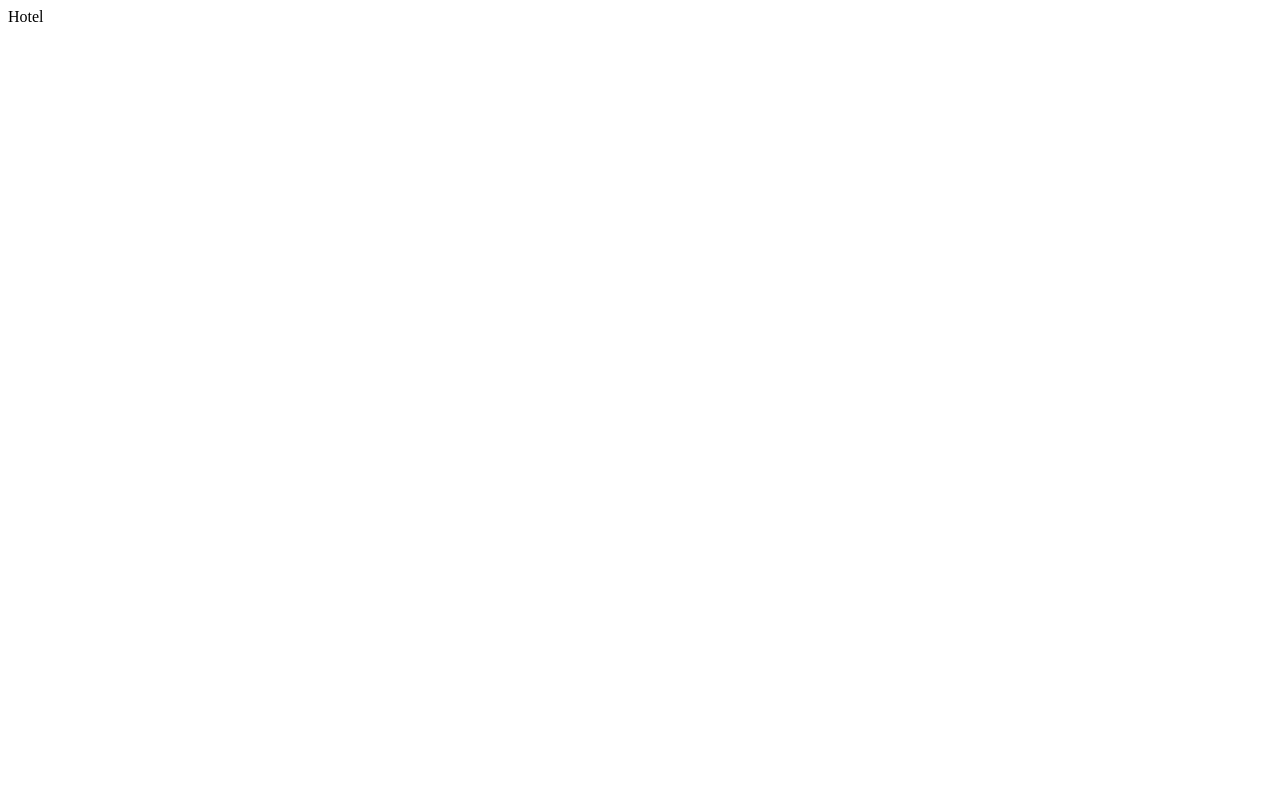
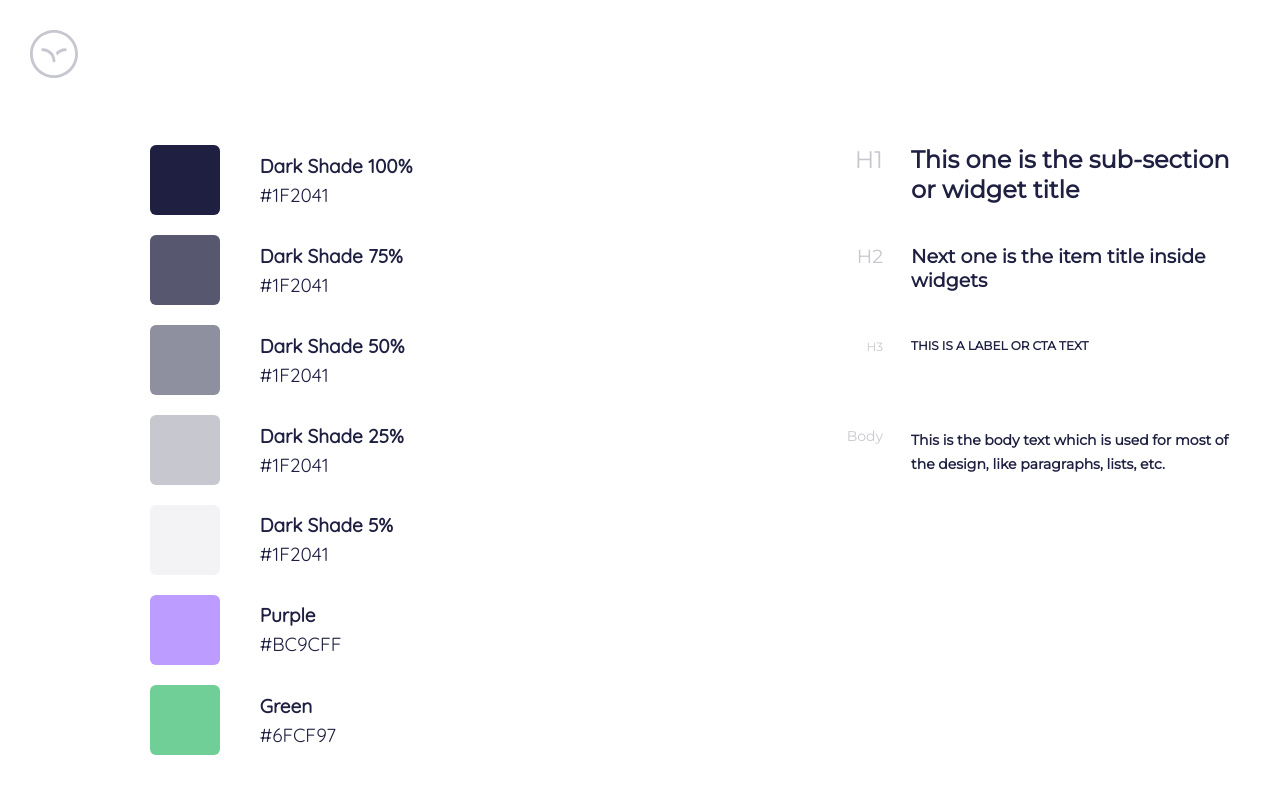
Before and after one commit to yura1980/test, a plain HTML site: page index.html in a window 1280 px wide. Drawn offline with Linux system fonts and the light colour scheme.

Commit message:
сверстан первый макет Colors & Type

```diff
--- a/index.html
+++ b/index.html
@@ -1,13 +1,58 @@
 <!doctype html>
 <html lang="ru">
+
 <head>
     <meta charset="UTF-8">
-    <meta name="viewport"
-          content="width=device-width, user-scalable=no, initial-scale=1.0, maximum-scale=1.0, minimum-scale=1.0">
+    <meta name="viewport" content="width=device-width, user-scalable=no, initial-scale=1.0, maximum-scale=1.0, minimum-scale=1.0">
     <meta http-equiv="X-UA-Compatible" content="ie=edge">
     <title>Hotel</title>
+    <link href='https://fonts.googleapis.com/css?family=Quicksand' rel='stylesheet'>
+    <link href='https://fonts.googleapis.com/css?family=Montserrat' rel='stylesheet'>
+    <link rel="stylesheet" type="text/css" href="style.css" />
 </head>
+
 <body>
-Hotel
+    <img src="img/group.svg" class="logo" alt="image description">
+
+    <section class="group" aria-label="Цвета">
+        <div class="rectangle dark_shade"></div>
+        <p class="rectangle_text dark_shade_text"><b>Dark Shade 100%</b><br/> #1F2041</p>
+
+        <div class="rectangle dark_shade75"></div>
+        <p class="rectangle_text dark_shade_text75"><b>Dark Shade 75%</b><br/> #1F2041</p>
+
+        <div class="rectangle dark_shade50"></div>
+        <p class="rectangle_text dark_shade_text50"><b>Dark Shade 50%</b><br/> #1F2041</p>
+
+        <div class="rectangle dark_shade25"></div>
+        <p class="rectangle_text dark_shade_text25"><b>Dark Shade 25%</b><br/> #1F2041</p>
+
+        <div class="rectangle dark_shade5"></div>
+        <p class="rectangle_text dark_shade_text5"><b>Dark Shade 5%</b><br/> #1F2041</p>
+
+        <div class="rectangle purple"></div>
+        <p class="rectangle_text purple_text"><b>Purple</b><br/> #BC9CFF</p>
+
+        <div class="rectangle green"></div>
+        <p class="rectangle_text green_text"><b>Green</b><br/> #6FCF97</p>
+    </section>
+
+    <section class="group2" aria-label="Заголовки">
+        <div class="group21">
+            <ul>
+                <li class="group2_h1 fs24">H1</li>
+                <li class="group2_h1 fs19">H2</li>
+                <li class="group2_h1 fs12">H3</li>
+                <li class="group2_h1 fs14">Body</li>
+            </ul>
+        </div>
+        <div class="group22 group2_h1">
+            <div class="group2_text fs24">This one is the sub-section or widget title</div>
+            <div style="margin: 40px 0 45px 0" class="group2_text fs19">Next one is the item title inside widgets</div>
+            <div class="group2_text fs12 tt-up">This is a label or CTA text</div>
+            <div style="margin: 75px 0 45px 0" class="group2_text fs14">This is the body text which is used for most of the design, like paragraphs, lists, etc.</div>
+        </div>
+    </section>
 </body>
+
 </html>
--- /dev/null
+++ b/style.css
@@ -0,0 +1,194 @@
+* {
+    -background: #E5E5E5;
+    margin: 0px;
+}
+
+.logo {
+    position: absolute;
+    width: 48px;
+    height: 48px;
+    left: 30px;
+    top: 30px;
+
+    /* Dark 25% */
+    -background: rgba(31, 32, 65, 0.25);
+}
+
+.rectangle {
+    position: absolute;
+    width: 70px;
+    height: 70px;
+    left: 0px;
+    border-radius: 6px;
+}
+
+.rectangle_text {
+    position: absolute;
+    width: 159px;
+    height: 57px;
+    left: 110px;
+
+    font-family: Quicksand;
+    font-style: normal;
+    -font-weight: bold;
+    font-size: 19px;
+    line-height: 29px;
+    -display: flex;
+    -align-items: center;
+
+    /* Dark 100% */
+    color: #1F2041;
+}
+
+.dark_shade {
+    background: #1F2041;
+    top: 0px;
+}
+
+.dark_shade_text {
+    color: #1F2041;
+    top: 7px;
+}
+
+.dark_shade75 {
+    background: rgba(31, 32, 65, 0.75);
+    top: 90px;
+}
+
+.dark_shade_text75 {
+    top: 97px;
+}
+
+.dark_shade50 {
+    background: rgba(31, 32, 65, 0.5);
+    top: 180px;
+}
+
+.dark_shade_text50 {
+    top: 187px;
+}
+
+.dark_shade25 {
+    background: rgba(31, 32, 65, 0.25);
+    top: 270px;
+}
+
+.dark_shade_text25 {
+    top: 277px;
+}
+
+.dark_shade5 {
+    background: rgba(31, 32, 65, 0.05);
+    top: 360px;
+}
+
+.dark_shade_text5 {
+    top: 366px;
+}
+
+.purple {
+    background: #BC9CFF;
+    top: 450px;
+}
+
+.purple_text {
+    top: 456px;
+}
+
+.green {
+    background: #6FCF97;
+    top: 540px;
+}
+
+.green_text {
+    top: 547px;
+}
+
+.group {
+    position: absolute;
+    width: 269.26px;
+    height: 610px;
+    left: 149.74px;
+    top: 145px;
+}
+
+.group2 {
+    position: absolute;
+    width: 403px;
+    height: 321px;
+    left: 846px;
+    top: 145px;
+}
+
+.fs24 {
+    font-size: 24px;
+    line-height: 30px;
+}
+
+.fs19 {
+    font-size: 19px;
+    line-height: 24px;
+}
+
+.fs12 {
+    font-size: 12px;
+    line-height: 15px;
+}
+
+.fs14 {
+    font-size: 14px;
+    line-height: 24px;
+}
+
+.tt-up {
+    text-transform: uppercase;
+}
+
+.group2 li {
+    list-style-type: none;
+    padding-bottom: 70px;
+}
+
+.group22 li {
+    list-style-type: none;
+    padding-bottom: 40px;
+}
+
+.group2 ul {
+    -margin-left: 0;
+    padding-left: 0;
+}
+
+.group2_h1 {
+    font-family: Montserrat;
+    font-style: normal;
+    font-weight: normal;
+    -font-size: 24px;
+    -line-height: 29px;
+    /* identical to box height */
+    -text-align: right;
+    color: rgba(31, 32, 65, 0.25);
+    -display: inline-block;
+}
+
+.group21 {
+    position: absolute;
+    width: 37px;
+    height: 297px;
+    left: 0px;
+    top: 0px;
+    text-align: right;
+}
+
+.group22 {
+    position: absolute;
+    display: block;
+    height: 297px;
+    left: 65px;
+    top: 0px;
+}
+
+.group2_text {
+    font-weight: bold;
+    color: #1F2041;
+}
```
Also changed, not shown: img/group.svg (added).
